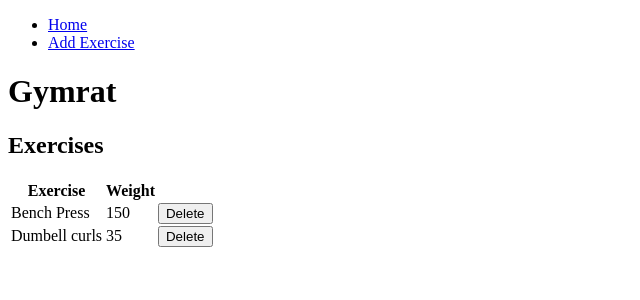
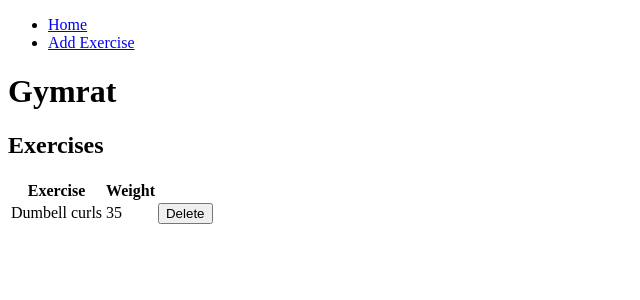
Before and after one commit to comatthewb/gymbuddy, a React (Create React App) app: page / in a window 1280 px wide. Shown: the top 300 px of the page, without its empty margins (0-640 px from the left). Built offline with nearby package versions, Linux system fonts and the light colour scheme; data requests are answered from the project's data file.

Commit message:
implemented delete

```diff
--- a/db.json
+++ b/db.json
@@ -1,11 +1,5 @@
 {
   "exercises": [
-    {
-      "id": 1,
-      "type": "Bench Press",
-      "weight": "150",
-      "userId": 1
-    },
     {
       "id": 2,
       "type": "Dumbell curls",
--- a/src/AddExercise.tsx
+++ b/src/AddExercise.tsx
@@ -30,7 +30,7 @@ export function AddExercise() {
     const [exercise, setExercise] = useState(getNewExercise(user.id));
     const navigate = useNavigate();
     const exerciseMutation = useMutation(addExercise, {
-        onMutate: async (newExercise) => {
+        onSuccess: async (newExercise) => {
             const existingExercises = queryClient.getQueryData(["exercises", user.id]) as Exercise[];
             queryClient.setQueryData(["exercises", user.id], [...existingExercises, newExercise]);
         },
--- a/src/Exercises.tsx
+++ b/src/Exercises.tsx
@@ -1,6 +1,5 @@
 import { useState } from "react";
-import { useQuery } from "react-query";
-
+import { QueryClient, useMutation, useQuery } from "react-query";
 import { toast } from "react-toastify";
 import { deleteExercise, getExercises } from "./api/exerciseApi";
 import { Exercise } from "./types";
@@ -13,8 +12,19 @@ type ExerciseProps = {
 
 export function Exercises() {
     const { user } = useUserContext();
+    const queryClient = new QueryClient();
     const exerciseQuery = useQuery<Exercise[]>(["exercises", user.id], () => getExercises(user.id));
     const [error, setError] = useState<unknown>(null);
+
+    const exerciseDelete = useMutation(deleteExercise, {
+        onSuccess: async (data, exerciseId) => {
+            const existingExercises = queryClient.getQueryData(["exercises", user.id]) as Exercise[];
+            queryClient.setQueryData(
+                ["exercises", user.id],
+                existingExercises.filter((e) => e.id !== exerciseId)
+            );
+        },
+    });
 
     if (exerciseQuery.isLoading || !exerciseQuery) return <p>Loading...</p>;
     if (exerciseQuery.isRefetching) return <p> Checking for fresh data (you're seeing cached data rn)</p>;
@@ -39,8 +49,9 @@ export function Exercises() {
                                     <button
                                         onClick={async () => {
                                             try {
-                                                await deleteExercise(exercise.id);
+                                                // await deleteExercise(exercise.id);
                                                 // setExercises(exercises.filter((e) => e.id !== exercise.id));
+                                                exerciseDelete.mutate(exercise.id);
                                                 toast.success("Exercise deleted.");
                                             } catch (error) {
                                                 setError(error);
```
